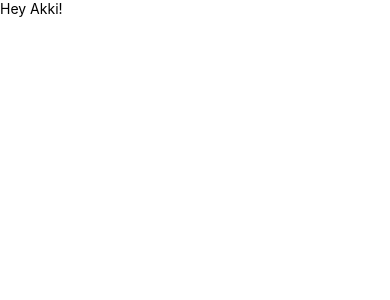
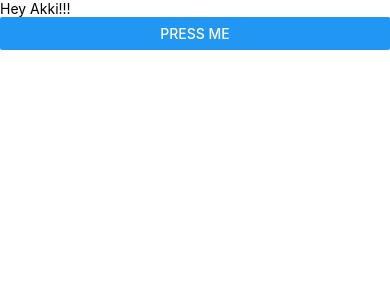
Before and after one commit to Akki4460/demoApp, a React Native app: screen / in a window 390 px wide. Shown: the top 300 px of the page. Built offline with nearby package versions, Linux system fonts and the light colour scheme.

Commit message:
Adding new Components { Button }

```diff
--- a/App.tsx
+++ b/App.tsx
@@ -3,14 +3,17 @@ import React from "react";
 import {
   View,
   Text,
-  SafeAreaView
+  SafeAreaView,
+  Button,
+  Alert
 } from "react-native"
 
 function App(){
   return(
     <SafeAreaView>
       <View>
-        <Text>Hey Akki!</Text>
+        <Text>Hey Akki!!!</Text>
+        <Button title="Press Me" onPress={()=> Alert.alert('Pressed an Button')}></Button>
       </View>
     </SafeAreaView>
   )
```
